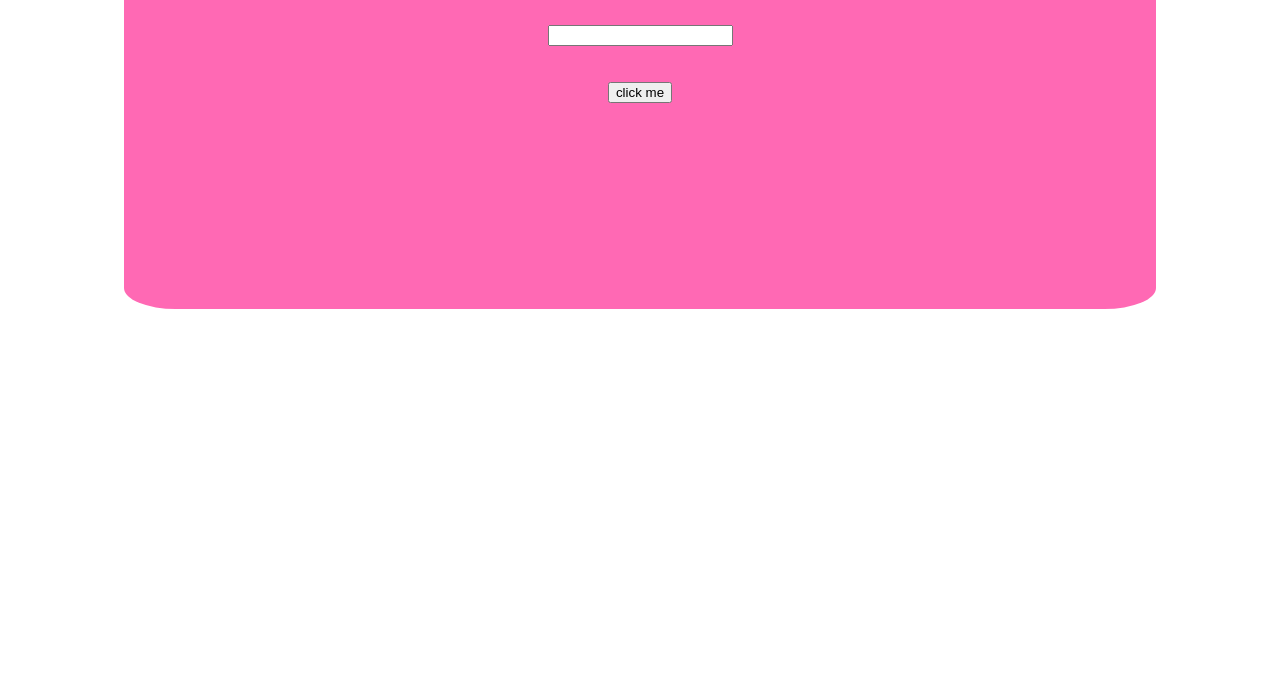
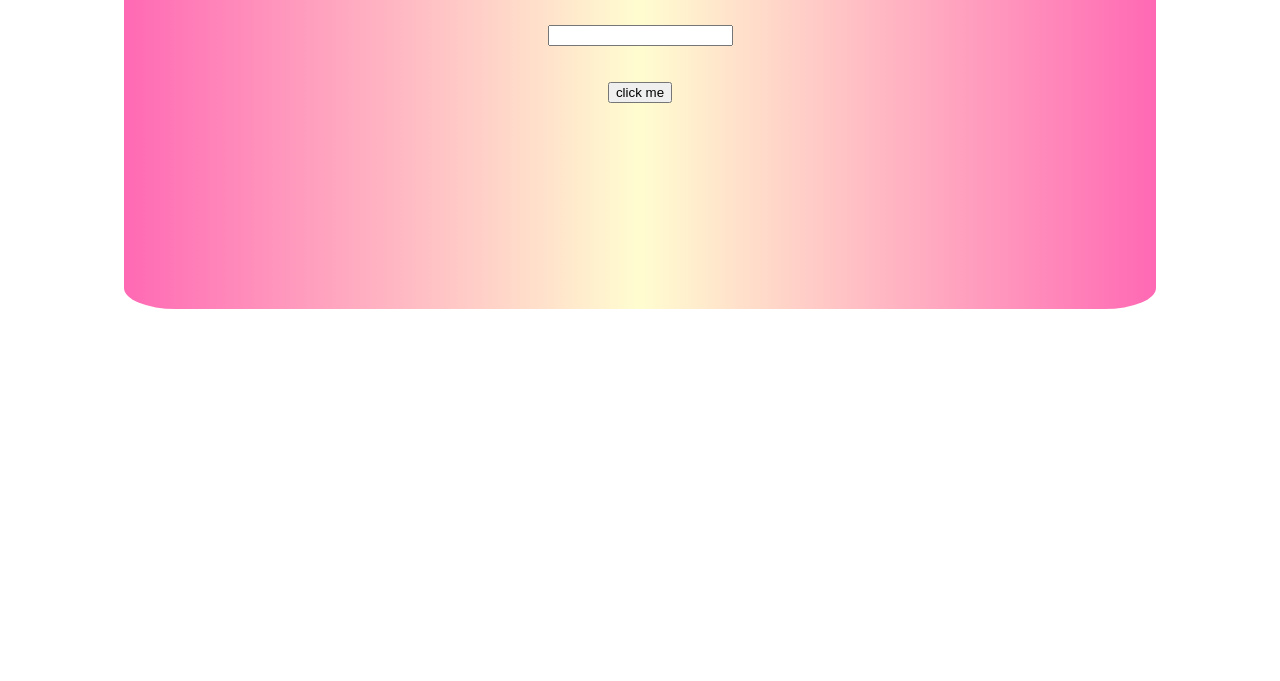
Before and after one commit to p1x1ee/nme, a plain HTML site: page index.html in a window 1280 px wide. Shown: the part 119-800 px from the top of the page. Drawn offline with Linux system fonts and the light colour scheme.

Commit message:
Update index.html

```diff
--- a/index.html
+++ b/index.html
@@ -10,7 +10,7 @@
 
             height: 400px;
   background-color: hotpink; /* For browsers that do not support gradients */
-  background-image: linear-gradient(to right, hotpink ,,#FFFDD0,,hotpink);
+  background-image: linear-gradient(to right, hotpink ,#FFFDD0,hotpink);
 
            border-radius: 5%;
            vertical-align: middle;
```
